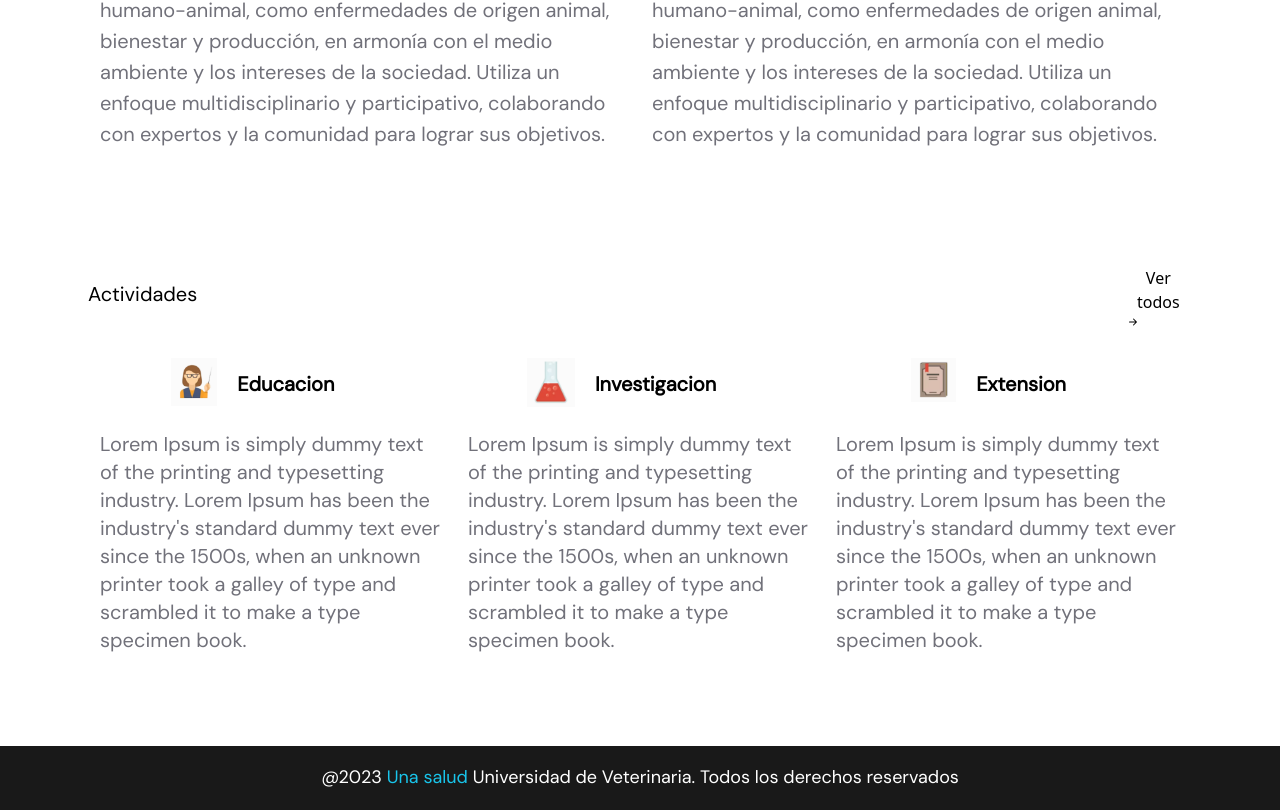
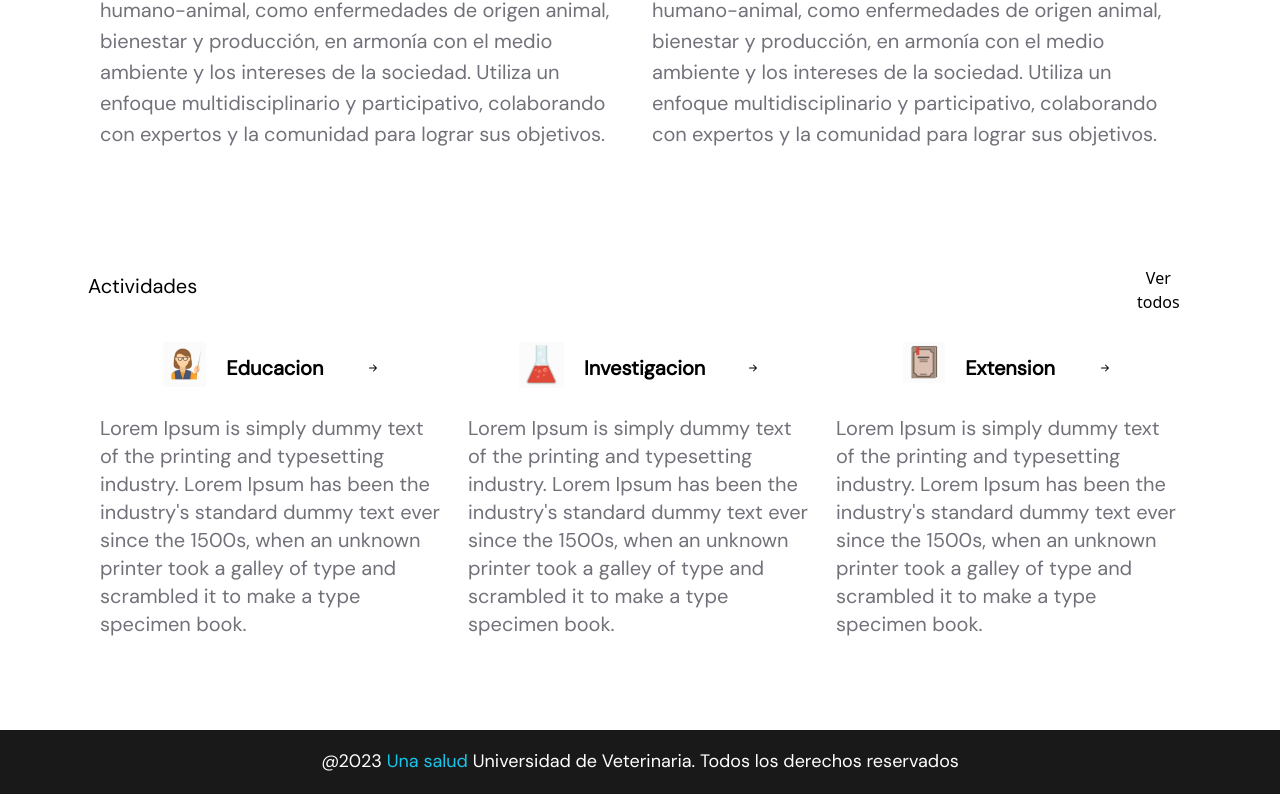
Before and after one commit to fvetuy/unasalud, a React (Vite) app: page / in a window 1280 px wide. Shown: the part 1346-2156 px from the top of the page. Built offline with nearby package versions, Linux system fonts and the light colour scheme.

Commit message:
iconos de flechas bootstrap funcionando

```diff
--- a/src/components/muestra-actividades.jsx
+++ b/src/components/muestra-actividades.jsx
@@ -11,7 +11,7 @@ const muestraActividades = () => {
       Actividades
     </h4>
 
-    <button className="text-black bg-transparent border-none">Ver todos<BsArrowRightShort/></button>
+    <button className="text-black bg-transparent border-none">Ver todos</button>
   </div>
 
   {actividades.map((actividades) => (
@@ -23,6 +23,10 @@ const muestraActividades = () => {
         <h4 className={`${styles.h3text} text-black self-auto mb-3 p-5 text-sm sm:text-base md:text-lg lg:text-xl xl:text-2xl`}>
           {actividades.id}
         </h4>
+        <div className='pb-3 cursor-pointer'>
+        <BsArrowRightShort/>
+        </div>
+
       </div>
       <p className={`${styles.ptext} font-poppins font-normal text-sm sm:text-base md:text-lg lg:text-xl xl:text-2xl leading-normal text-black self-auto`}>
         {actividades.texto}
```
